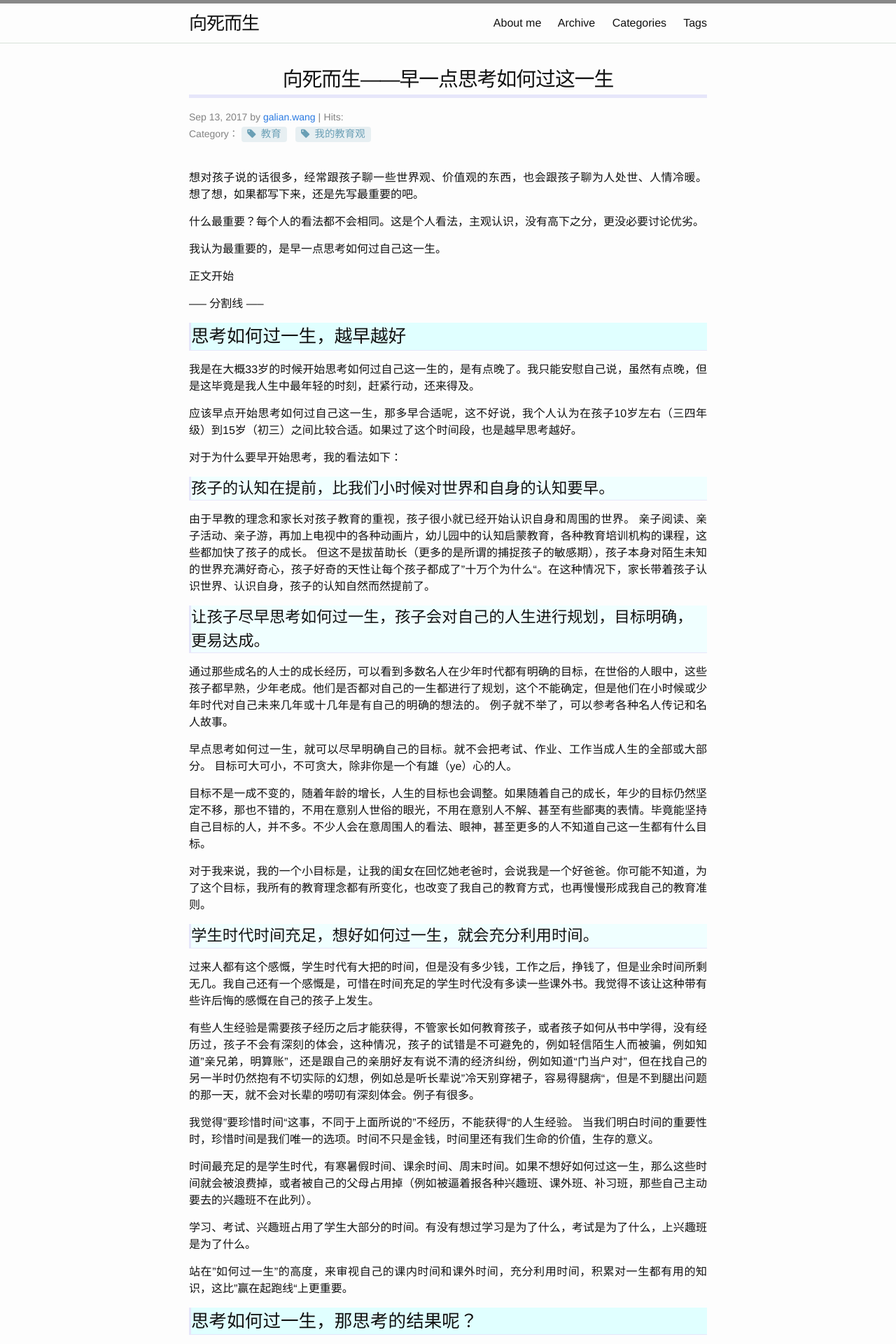
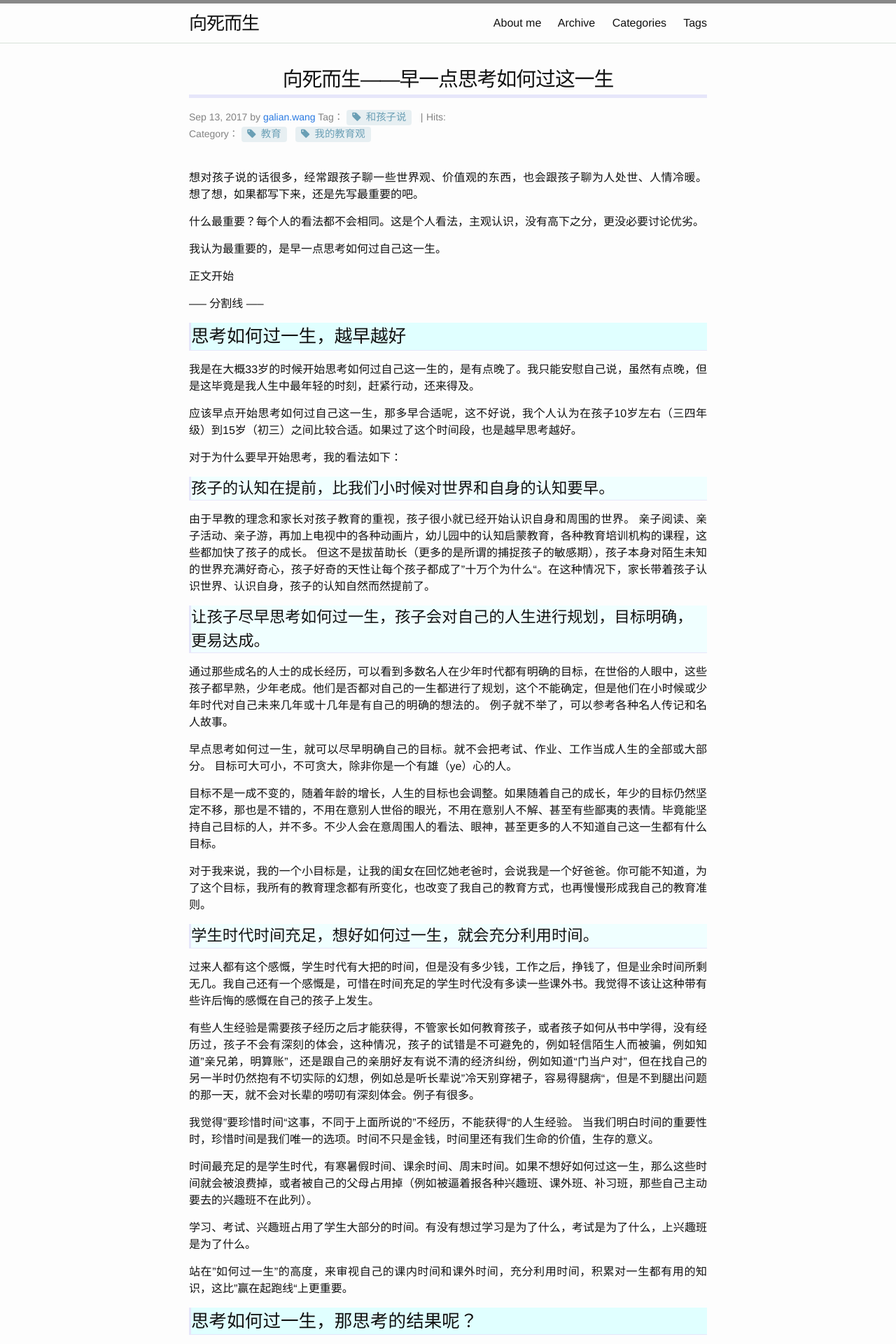
Before and after one commit to galian123/galian123.github.io, a Jekyll site: the page built from _posts/2017-09-13-being-towards-death.md, in a window 1280 px wide. Shown: the top 1920 px of the page at 70% size. Built offline with Jekyll 4.4.1, drawn with Linux system fonts in a browser that asks for light colours; nearby versions of some CDN libraries; comment, search, counter and statistics services are not loaded.

Commit message:
update tag and font size

```diff
--- a/_posts/2017-09-13-being-towards-death.md
+++ b/_posts/2017-09-13-being-towards-death.md
@@ -3,7 +3,7 @@
 title: 向死而生——早一点思考如何过这一生
 date: 2017-09-13 23:13 +0800
 categories: [教育, 我的教育观]
-tags:
+tags: 和孩子说
 ---
 
 想对孩子说的话很多，经常跟孩子聊一些世界观、价值观的东西，也会跟孩子聊为人处世、人情冷暖。
@@ -41,7 +41,7 @@
 早点思考如何过一生，就可以尽早明确自己的目标。就不会把考试、作业、工作当成人生的全部或大部分。
 目标可大可小，不可贪大，除非你是一个有雄（ye）心的人。
 
-目标不是一成不变的，随着年龄的增长，人生的目标也会调整。如果随着自己的成长，年少的目标仍然坚定不移，那也不错的，不用在意别人世俗的眼光，不用在意别人不解、甚至有些鄙夷的表情。毕竟能坚持自己目标的人，并不多。不少人会在意周围人的看法、眼神，甚至更多的人不知道自己这一生都有什么目标。
+目标不是一成不变的，随着年龄的增长，人生的目标也会调整。如果随着自己的成长，年少的目标仍然坚定不移，那也是不错的，不用在意别人世俗的眼光，不用在意别人不解、甚至有些鄙夷的表情。毕竟能坚持自己目标的人，并不多。不少人会在意周围人的看法、眼神，甚至更多的人不知道自己这一生都有什么目标。
 
 对于我来说，我的一个小目标是，让我的闺女在回忆她老爸时，会说我是一个好爸爸。你可能不知道，为了这个目标，我所有的教育理念都有所变化，也改变了我自己的教育方式，也再慢慢形成我自己的教育准则。
 
--- a/_sass/_tag.scss
+++ b/_sass/_tag.scss
@@ -29,7 +29,7 @@
   }
   .tags-expo-list {
     @media (min-width: 38em) {
-      font-size: 1.5rem;
+      font-size: 1.2rem;
       .post-tag {
         margin: .2em .3em;
       }
```
